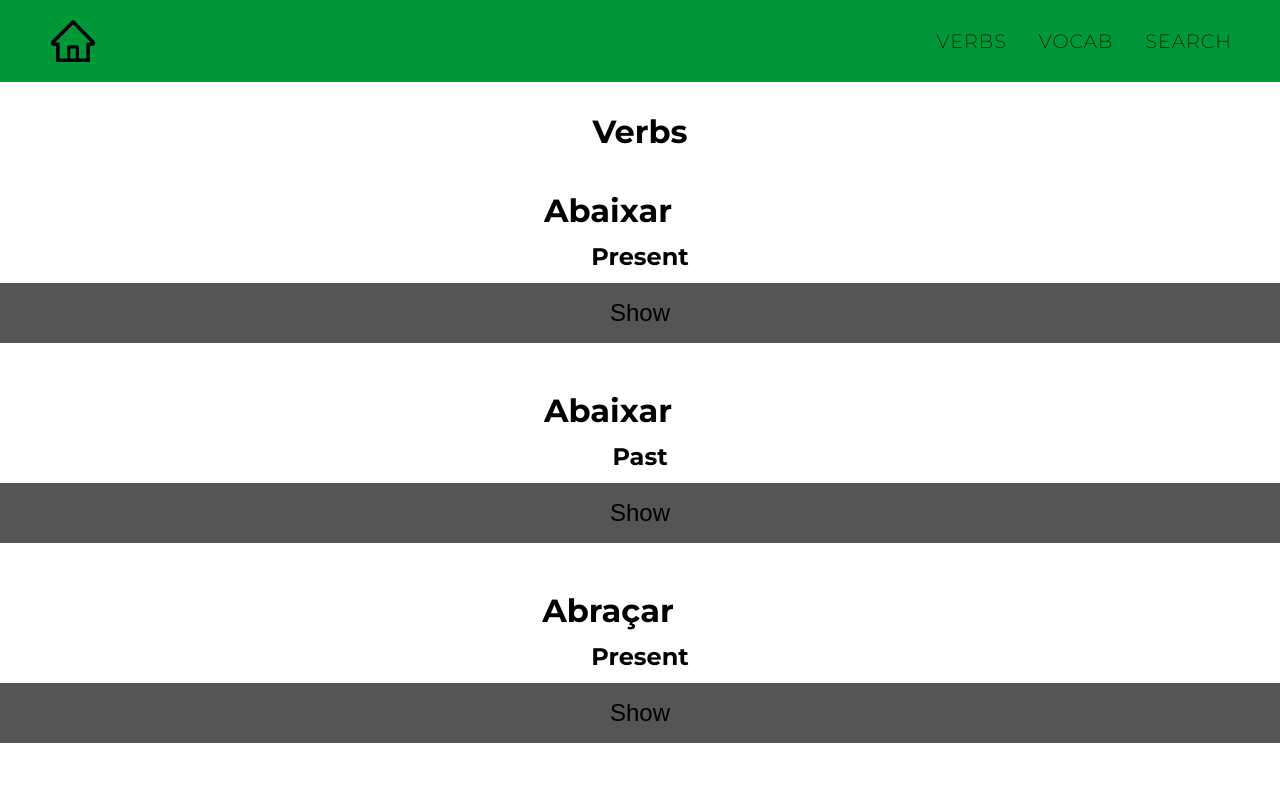
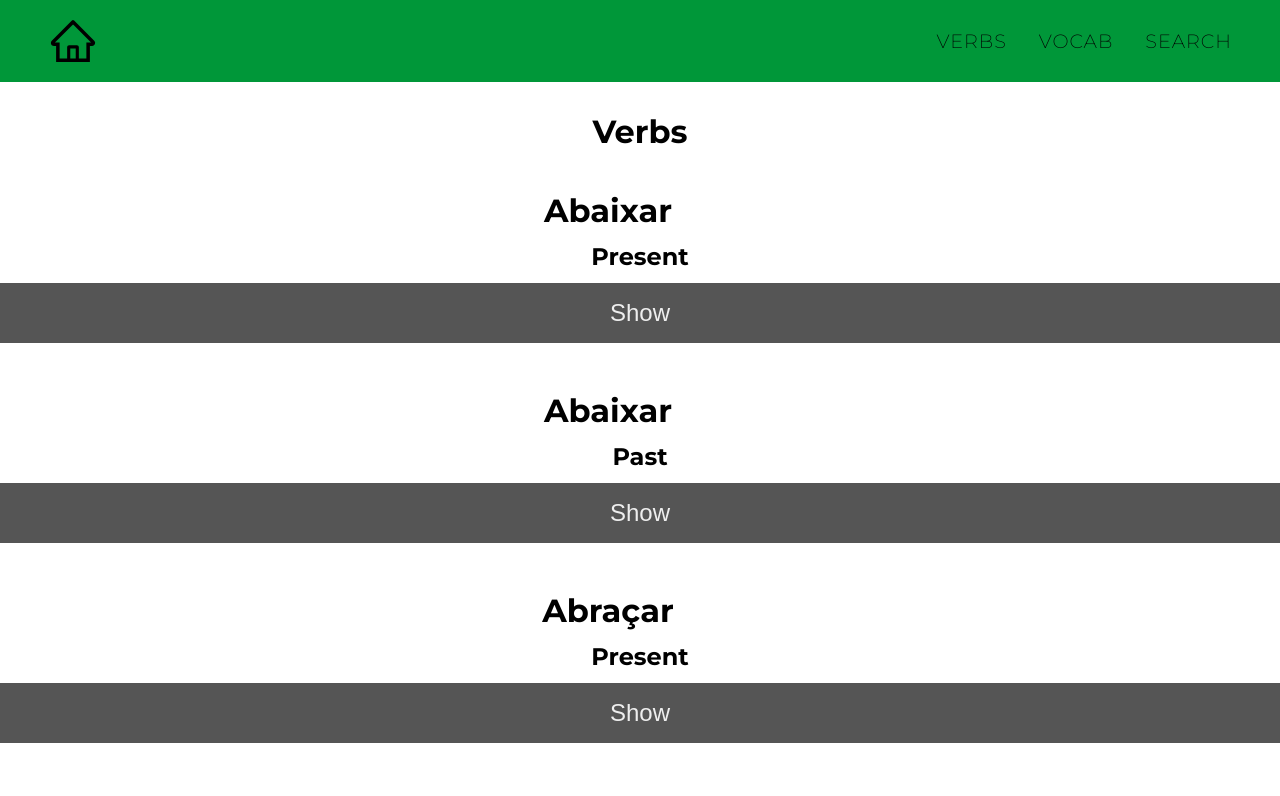
Before and after one commit to dking1342/portuguese, a Next.js app: page /verbs in a window 1280 px wide. Shown: the top 796 px of the page. Built offline with nearby package versions, Linux system fonts and the light colour scheme.

Commit message:
css changes

```diff
--- a/src/app/styles/VerbItem.module.sass
+++ b/src/app/styles/VerbItem.module.sass
@@ -19,6 +19,7 @@
       border: none
       background: #555
       cursor: pointer
+      color: #eee
 
   .body
     flex-direction: column
--- a/src/app/styles/flashcard.module.sass
+++ b/src/app/styles/flashcard.module.sass
@@ -96,6 +96,7 @@
         font-size: 1rem
         text-transform: capitalize
         cursor: pointer
+        color: #eee
 
     .nextBtn
       position: absolute
@@ -109,6 +110,7 @@
       border: none
       border-radius: 15px
       cursor: pointer
+      color: #eee
 
 .selected
   background: #444
```
